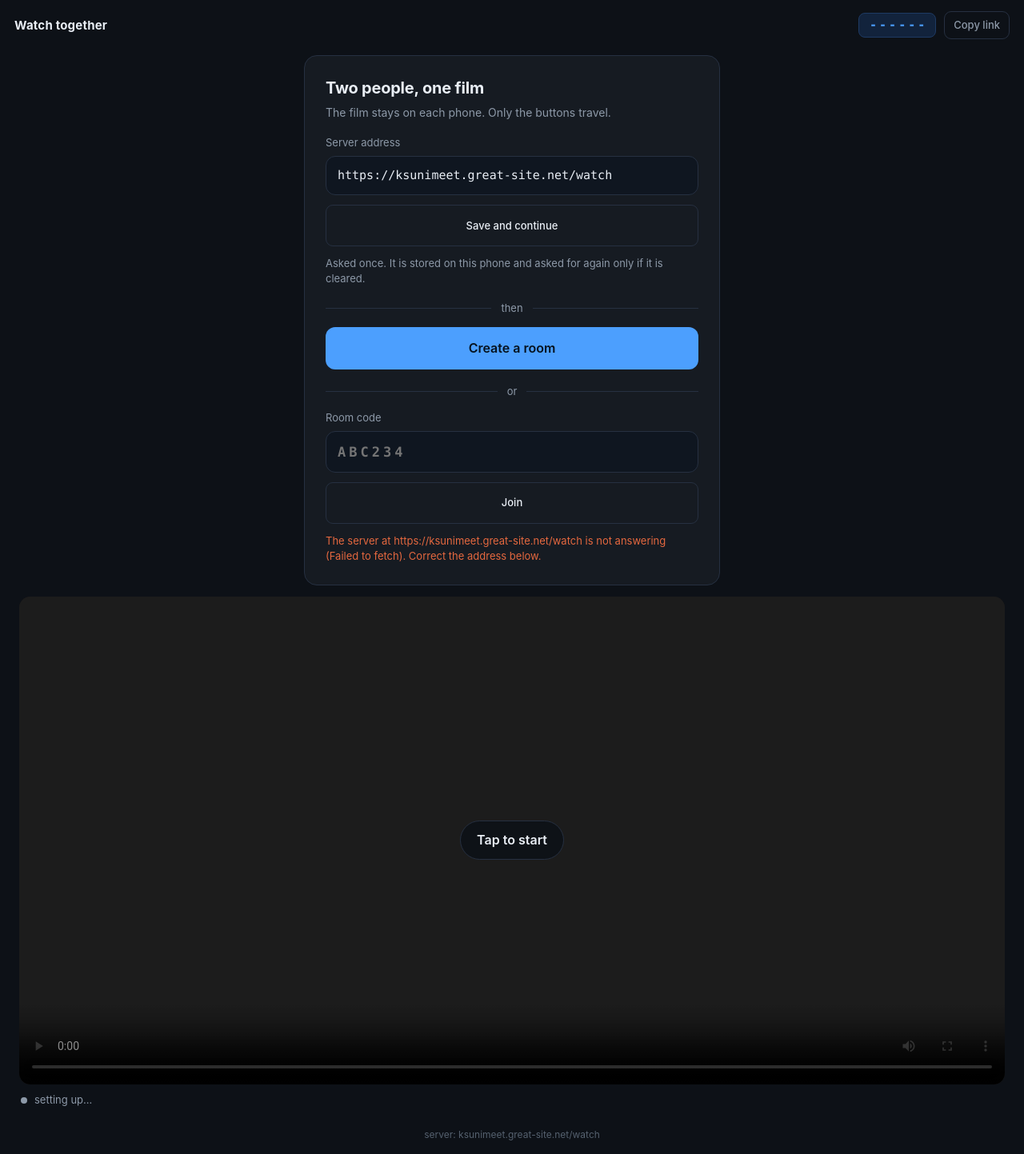
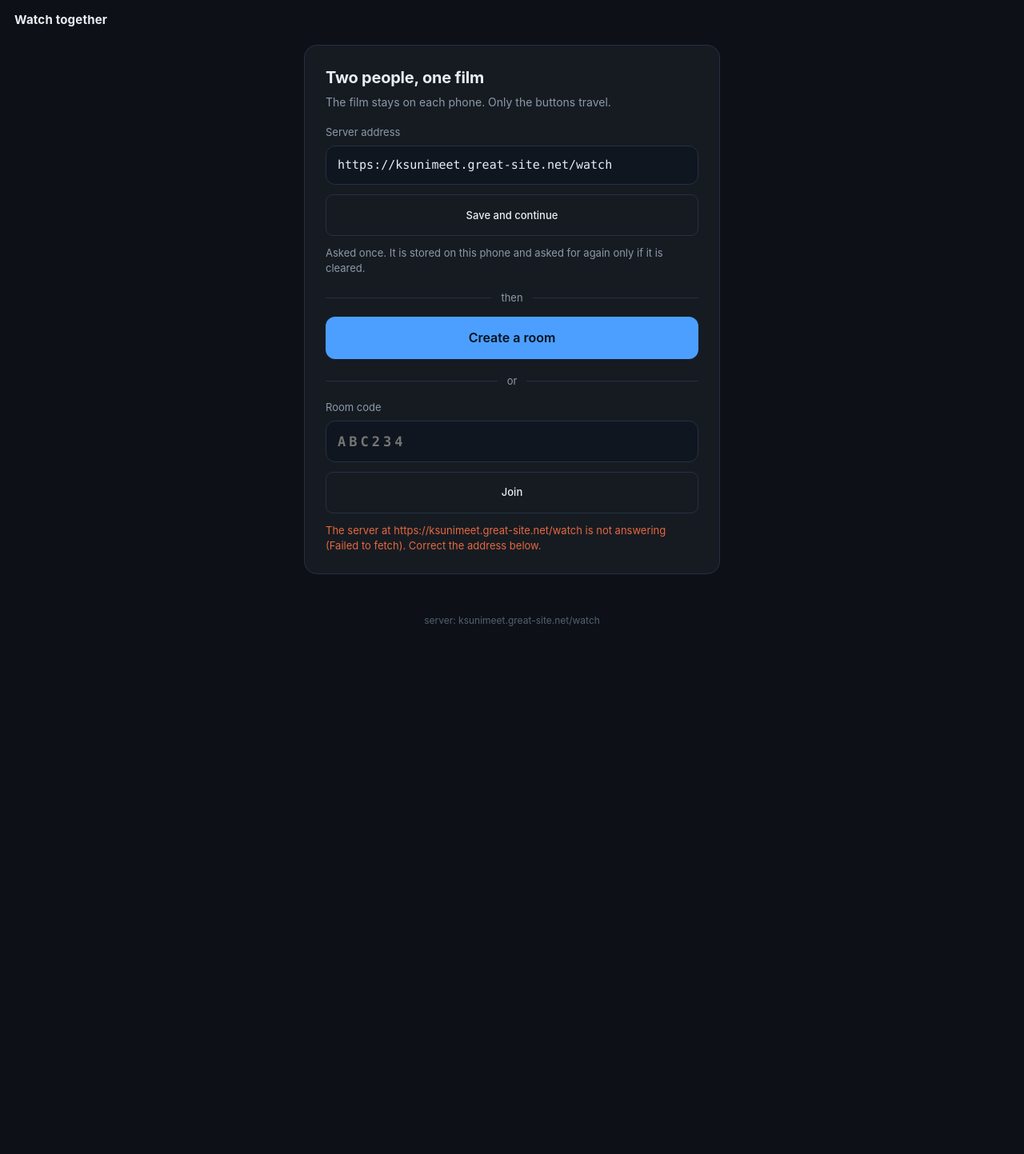
Before and after one commit to barnisan43329-commits/ksu-watch, a PHP site: page / in a window 1280 px wide. Shown: the whole page at 80% size. After the commit the page ends 783 px from the top, so only its background shows below. Run offline with PHP 8.4, Linux system fonts and the light colour scheme.

Commit message:
Make `hidden` actually hide
#stage and .tapstart set display:flex, which beats the UA rule for [hidden], so
the player and its "Tap to start" overlay were drawn behind the entry screen.

```diff
--- a/web/style.css
+++ b/web/style.css
@@ -17,6 +17,14 @@
 }
 
 * { box-sizing: border-box; -webkit-tap-highlight-color: transparent; }
+
+/* `hidden` must win.
+ *
+ * The browser's own rule for [hidden] is a UA style, and any author rule that
+ * sets `display` beats it — #stage and .tapstart both set display:flex, so
+ * without this line the player sits visibly behind the entry screen and the
+ * "Tap to start" overlay appears before there is anything to start. */
+[hidden] { display: none !important; }
 
 html, body {
   margin: 0;
```
